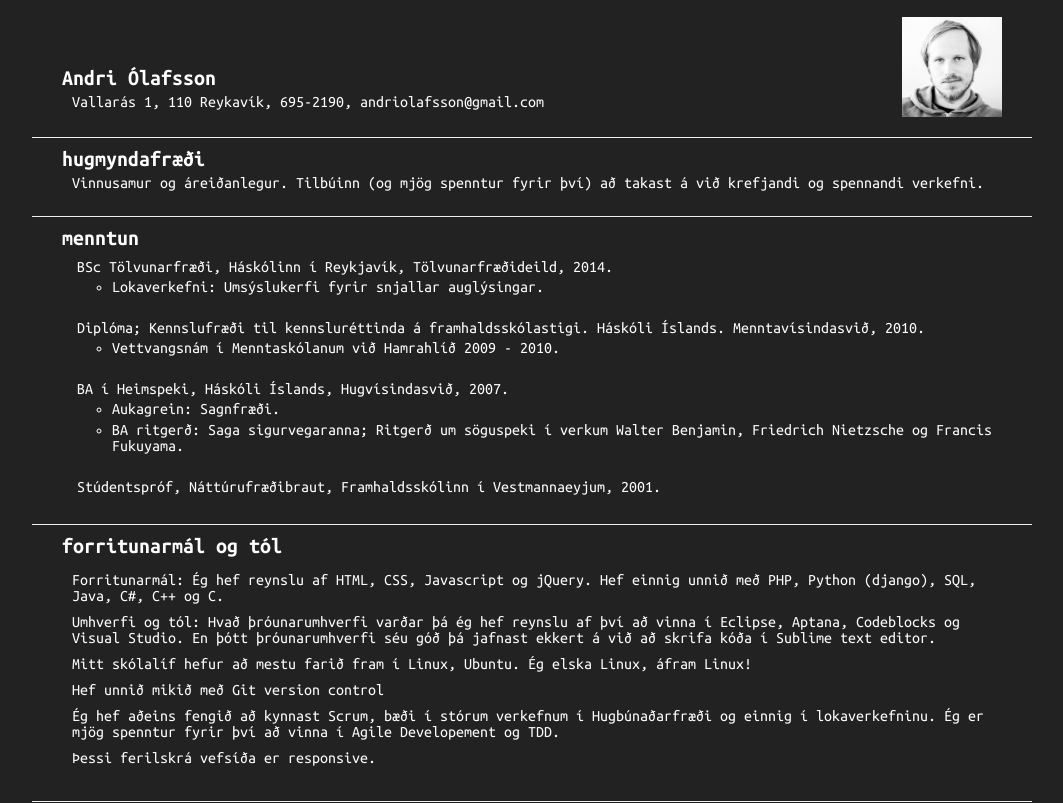
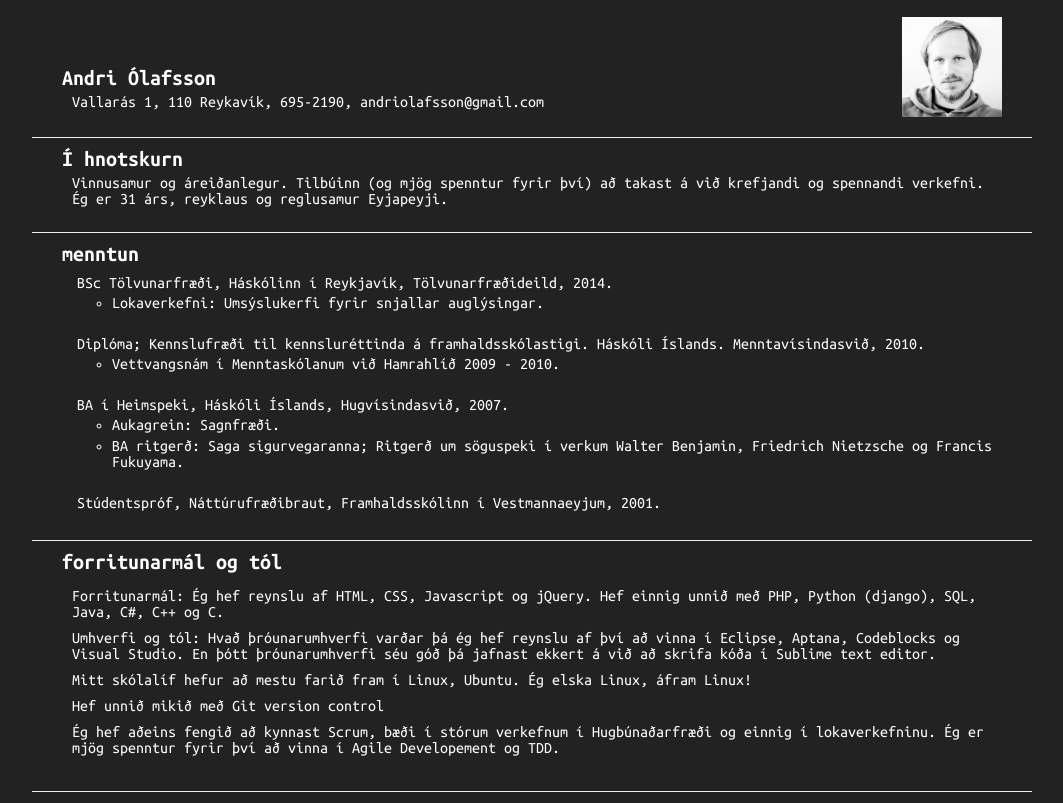
Before and after one commit to andrio12/resume, a plain HTML site: page index.html in a window 1280 px wide. Shown: the part 71-874 px from the top of the page, without its empty margins (108-1171 px from the left). Drawn offline with Linux system fonts and the light colour scheme.

Commit message:
mod 163c

```diff
--- a/index.html
+++ b/index.html
@@ -35,9 +35,10 @@
 	</section>
 
 	<section id="profile" class="dark">
-		<h2>hugmyndafræði</h2>
+		<h2>Í hnotskurn</h2>
 	<article>
 		<p>Vinnusamur og áreiðanlegur. Tilbúinn (og mjög spenntur fyrir því) að takast á við krefjandi og spennandi verkefni.</p>
+		<p>Ég er 31 árs, reyklaus og reglusamur Eyjapeyji.</p>
 
 	</article>
 	</section>
@@ -66,7 +67,6 @@
 		<p>Mitt skólalíf hefur að mestu farið fram í Linux, Ubuntu. Ég elska Linux, áfram Linux!</p>
 		<p>Hef unnið mikið með Git version control</p>
 		<p>Ég hef aðeins fengið að kynnast Scrum, bæði í stórum verkefnum í Hugbúnaðarfræði og einnig í lokaverkefninu. Ég er mjög spenntur fyrir því að vinna í Agile Developement og TDD. </p>
-		<p>Þessi ferilskrá vefsíða er responsive.</p>
 	</article>
 	</section>
 
```
